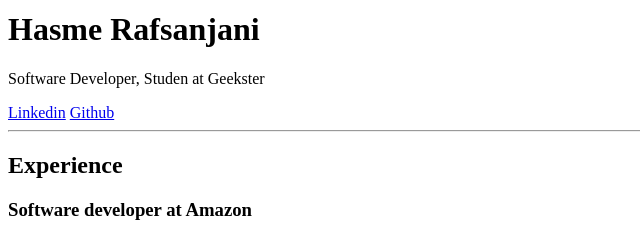
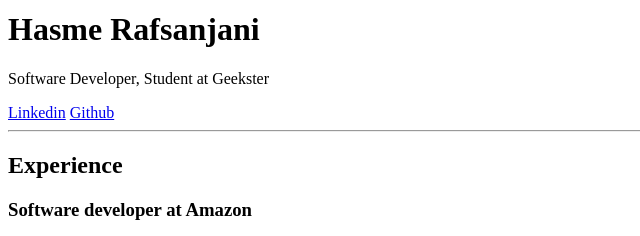
Before and after one commit to Hasmerafsanjani/Resume_Geekster, a plain HTML site: page index.html in a window 1280 px wide. Shown: the part 172-408 px from the top of the page, 0-640 px from the left. Drawn offline with Linux system fonts and the light colour scheme.

Commit message:
Update index.html

```diff
--- a/index.html
+++ b/index.html
@@ -12,7 +12,7 @@
         <img src="/Profile_pic.png"Profile pic " height="150p" width="120p">
     </head>
     <h1>Hasme Rafsanjani</h1>
-    <p>Software Developer, Studen at Geekster</p>
+    <p>Software Developer, Student at Geekster</p>
     <a href="https://www.linkedin.com/in/hasme-rafsanjani-434286240/">Linkedin</a>
     <a href="https://github.com/Hasmerafsanjani">Github</a>
     <hr>
```
